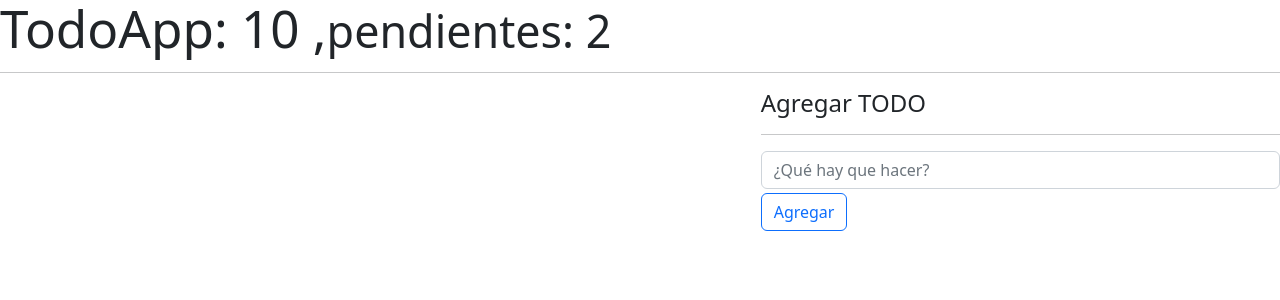
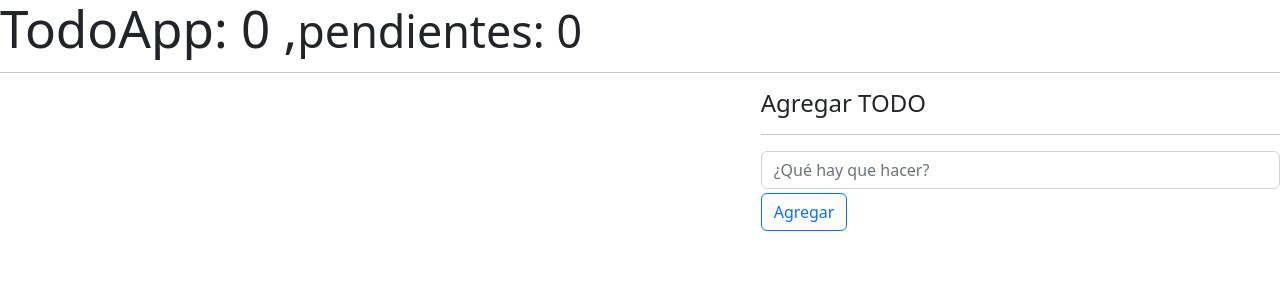
Before and after one commit to carlosantonio98/05-hook-app, a React (Vite) app: page / in a window 1280 px wide. Shown: the top 300 px of the page. Built offline with nearby package versions, Linux system fonts and the light colour scheme.

Commit message:
Create the useTodo hook

```diff
--- a/src/08-useReducer/TodoApp.jsx
+++ b/src/08-useReducer/TodoApp.jsx
@@ -1,63 +1,15 @@
-import { useReducer, useEffect } from 'react';
-import { TodoList, TodoAdd, todoReducer } from './';
-
-const initialState = [
-    /* {
-        id: new Date().getTime(),
-        description: 'Recolectar la piedra del alma',
-        done: false,
-    } */
-];
-
-const init = () => {
-    return JSON.parse(localStorage.getItem('todos')) || [];
-}
+import { TodoList, TodoAdd } from './';
+import { useTodo } from '../hooks/useTodo';
 
 export const TodoApp = () => {
 
-
-    // const [ state, dispatch ] = useReducer( todoReducer, initialState );
-    const [ todos, dispatch] = useReducer( todoReducer, initialState, init );
-    // la parte del state usualmente se le coloca el nombre de lo que devuelve en este caso en nuestros todos
-    // la parte del dispatch usualmente se llama así cuando solo tenemos un reducer, si nosotros tenemos más de un reducer en el mismo functional component nosotros le podemos poner dispatchTodoAction o dispatchTodo para indicar de que esto es la función que despacha acciones hacia ese reducer en particular, pero si solo tenemos un reducer usualmente le podemos dejar dispatch porque sabe que solo hace referencia a este de aquí
-    // inicializamos nuestro estate con los todos que previamente existian en el localstorage para no perderlos
-    // el init es la función que inicializa nuestro reducer
-
-
-    // Hacemos que se dispare un evento secundario cuando los todos cambien
-    useEffect(() => {
-        // En el localstorage solo vamos a poder grabar strings, si necesitamos guardar objetos u arreglos lo tenemos que convertir primero a string, para que de esa manera el navegador pueda almacenarlo en el localstorage. Cuando nosotros guardamos un objeto como cadena automaticamente el navegador lo serializa para que nosotros podamos leerlo desde el localstorage.
-        localStorage.setItem('todos', JSON.stringify( todos ));
-
-    }, [todos])
-
-
-    const handleNewTodo = ( todo ) => {
-        const action = {
-            type: '[TODO] Add Todo',
-            payload: todo
-        }
-
-        dispatch( action );
-    }
-
-    const handleDeleteTodo = ( id ) => {
-        dispatch({
-            type: '[TODO] Remove Todo',
-            payload: id
-        });
-    }
-
-    const handleToggleTodo = ( id ) => {
-        dispatch({
-            type: '[TODO] Toggle Todo',
-            payload: id
-        });
-    }
+    // useTodo
+    // todos, handleNewTodo, handleDeleteTodo, handleToggleTodo
+    const { todos, todosCount, pendingTodosCount, handleNewTodo, handleDeleteTodo, handleToggleTodo } = useTodo();
 
     return (
         <>
-            <h1>TodoApp: 10 ,<small>pendientes: 2</small></h1>
+            <h1>TodoApp: { todosCount } ,<small>pendientes: { pendingTodosCount }</small></h1>
             <hr />
 
             <div className="row">
--- a/src/hooks/index.js
+++ b/src/hooks/index.js
@@ -3,3 +3,4 @@
 export * from './useCounter';
 export * from './useFetch';
 export * from './useForm';
+export * from './useTodo';
--- /dev/null
+++ b/src/hooks/useTodo.js
@@ -0,0 +1,61 @@
+import { useEffect, useReducer } from 'react';
+import { todoReducer } from '../08-useReducer';
+
+// const initialState = [];
+
+const init = () => {
+    return JSON.parse(localStorage.getItem('todos')) || [];
+}
+
+export const useTodo = () => {
+
+    // const [ state, dispatch ] = useReducer( todoReducer, initialState );
+    const [ todos, dispatch] = useReducer( todoReducer, [], init );
+    // la parte del state usualmente se le coloca el nombre de lo que devuelve en este caso en nuestros todos
+    // la parte del dispatch usualmente se llama así cuando solo tenemos un reducer, si nosotros tenemos más de un reducer en el mismo functional component nosotros le podemos poner dispatchTodoAction o dispatchTodo para indicar de que esto es la función que despacha acciones hacia ese reducer en particular, pero si solo tenemos un reducer usualmente le podemos dejar dispatch porque sabe que solo hace referencia a este de aquí
+    // inicializamos nuestro estate con los todos que previamente existian en el localstorage para no perderlos
+    // el init es la función que inicializa nuestro reducer
+
+
+    // Hacemos que se dispare un evento secundario cuando los todos cambien
+    useEffect(() => {
+        // En el localstorage solo vamos a poder grabar strings, si necesitamos guardar objetos u arreglos lo tenemos que convertir primero a string, para que de esa manera el navegador pueda almacenarlo en el localstorage. Cuando nosotros guardamos un objeto como cadena automaticamente el navegador lo serializa para que nosotros podamos leerlo desde el localstorage.
+        localStorage.setItem('todos', JSON.stringify( todos ));
+
+    }, [todos])
+
+
+    const handleNewTodo = ( todo ) => {
+        const action = {
+            type: '[TODO] Add Todo',
+            payload: todo
+        }
+
+        dispatch( action );
+    }
+
+    const handleDeleteTodo = ( id ) => {
+        dispatch({
+            type: '[TODO] Remove Todo',
+            payload: id
+        });
+    }
+
+    const handleToggleTodo = ( id ) => {
+        dispatch({
+            type: '[TODO] Toggle Todo',
+            payload: id
+        });
+    }
+
+    return {
+        todos,
+
+        todosCount: todos.length,
+        pendingTodosCount: todos.filter( todo => !todo.done ).length,
+
+        handleNewTodo,
+        handleDeleteTodo,
+        handleToggleTodo
+    };
+}
```
